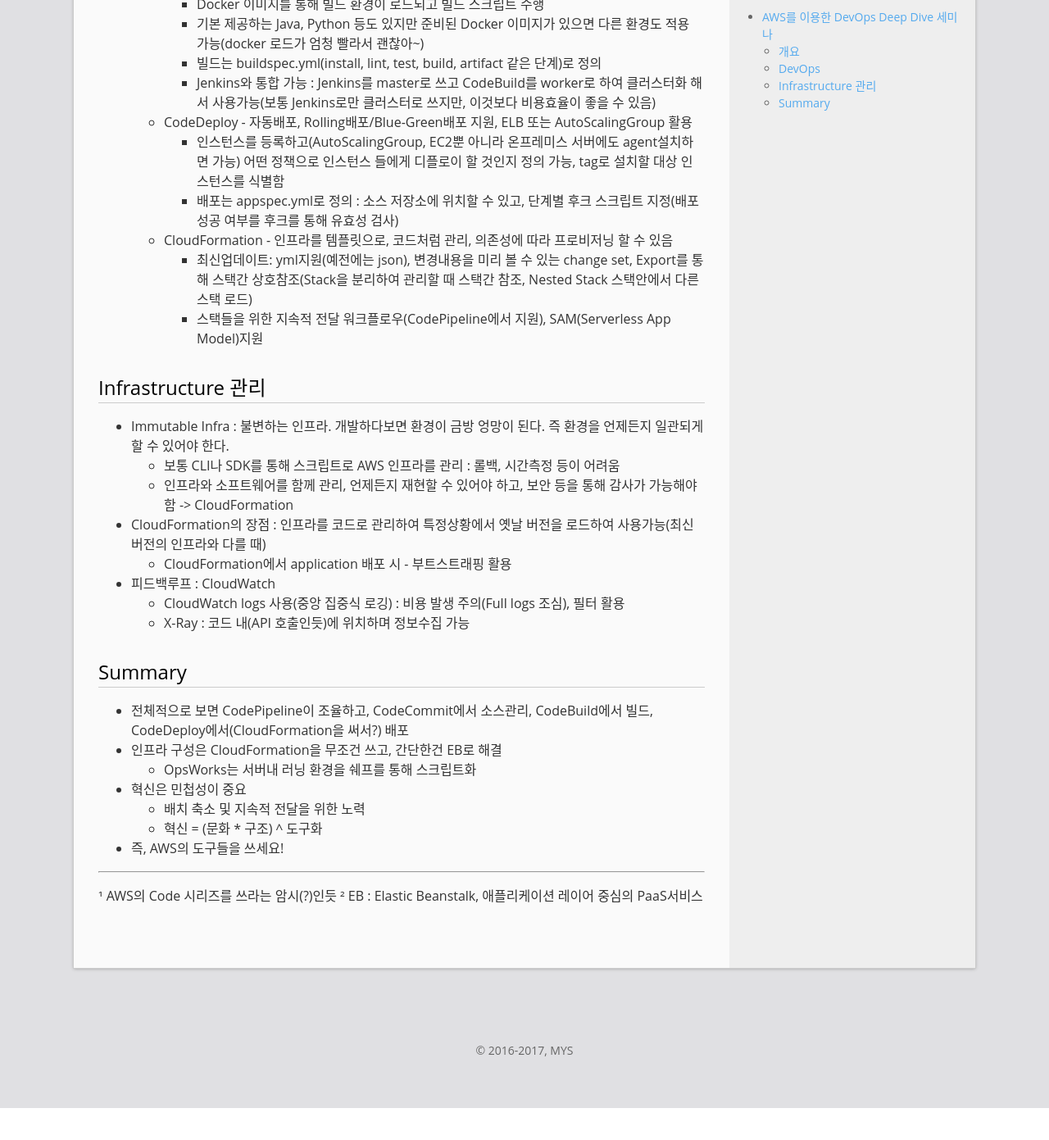
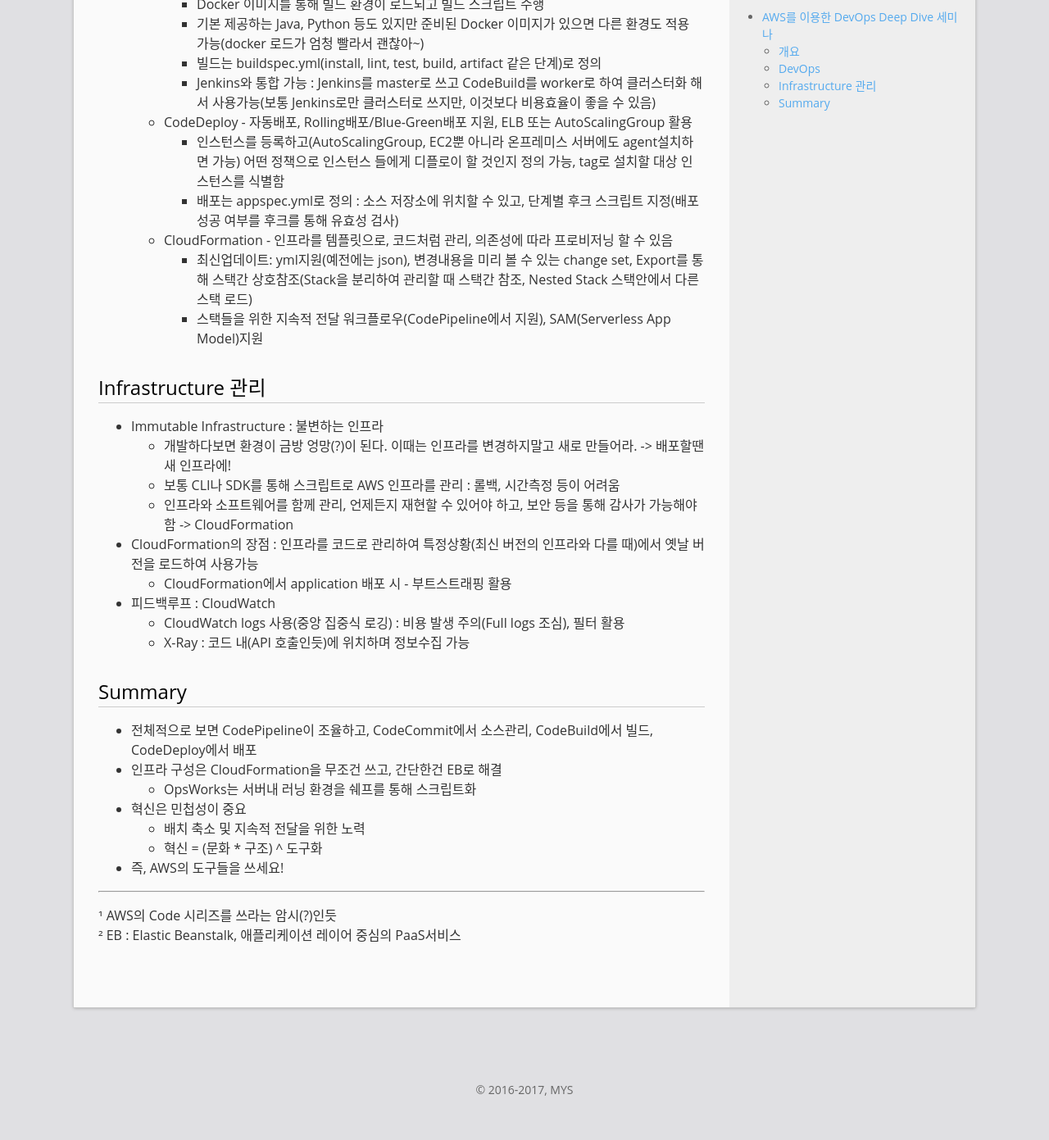
Before and after one commit to mystria/mystria.github.io, a Jekyll site: the page built from _posts/2017-07-18-devops-deep-dive-aws.md, in a window 1280 px wide and 1400 px high, scrolled down 1379 px. Shown: the top 1391 px of the window at 82% size. Built offline with Jekyll 4.4.1, drawn with Linux system fonts in a browser that asks for light colours; comment, search, counter and statistics services are not loaded; before the commit the page ends 2731 px from its top, so only the background shows below that.

Commit message:
Update contents

```diff
--- a/_posts/2017-07-18-devops-deep-dive-aws.md
+++ b/_posts/2017-07-18-devops-deep-dive-aws.md
@@ -54,17 +54,18 @@
       - 스택들을 위한 지속적 전달 워크플로우(CodePipeline에서 지원), SAM(Serverless App Model)지원
 
 ## Infrastructure 관리
-  * Immutable Infra : 불변하는 인프라. 개발하다보면 환경이 금방 엉망이 된다. 즉 환경을 언제든지 일관되게 할 수 있어야 한다.
+  * Immutable Infrastructure : 불변하는 인프라
+    + 개발하다보면 환경이 금방 엉망(?)이 된다. 이때는 인프라를 변경하지말고 새로 만들어라. -> 배포할땐 새 인프라에!
     + 보통 CLI나 SDK를 통해 스크립트로 AWS 인프라를 관리 : 롤백, 시간측정 등이 어려움
     + 인프라와 소프트웨어를 함께 관리, 언제든지 재현할 수 있어야 하고, 보안 등을 통해 감사가 가능해야 함 -> CloudFormation
-  * CloudFormation의 장점 : 인프라를 코드로 관리하여 특정상황에서 옛날 버전을 로드하여 사용가능(최신 버전의 인프라와 다를 때)
+  * CloudFormation의 장점 : 인프라를 코드로 관리하여 특정상황(최신 버전의 인프라와 다를 때)에서 옛날 버전을 로드하여 사용가능
     + CloudFormation에서 application 배포 시 - 부트스트래핑 활용
   * 피드백루프 : CloudWatch
     + CloudWatch logs 사용(중앙 집중식 로깅) : 비용 발생 주의(Full logs 조심), 필터 활용
     + X-Ray : 코드 내(API 호출인듯)에 위치하며 정보수집 가능
 
 ## Summary
-  * 전체적으로 보면 CodePipeline이 조율하고, CodeCommit에서 소스관리, CodeBuild에서 빌드, CodeDeploy에서(CloudFormation을 써서?) 배포
+  * 전체적으로 보면 CodePipeline이 조율하고, CodeCommit에서 소스관리, CodeBuild에서 빌드, CodeDeploy에서 배포
   * 인프라 구성은 CloudFormation을 무조건 쓰고, 간단한건 EB로 해결
     + OpsWorks는 서버내 러닝 환경을 쉐프를 통해 스크립트화
   * 혁신은 민첩성이 중요
```
